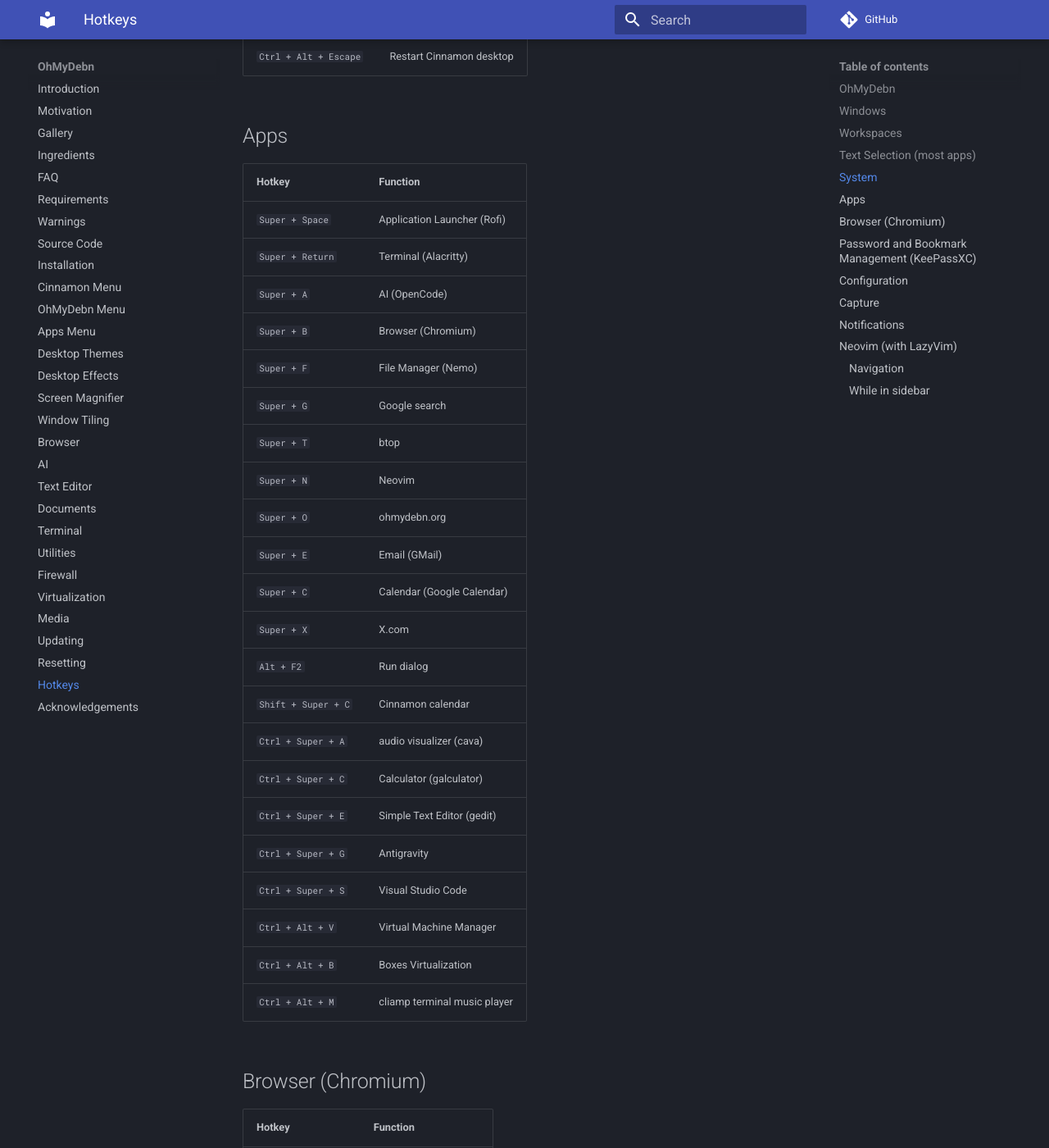
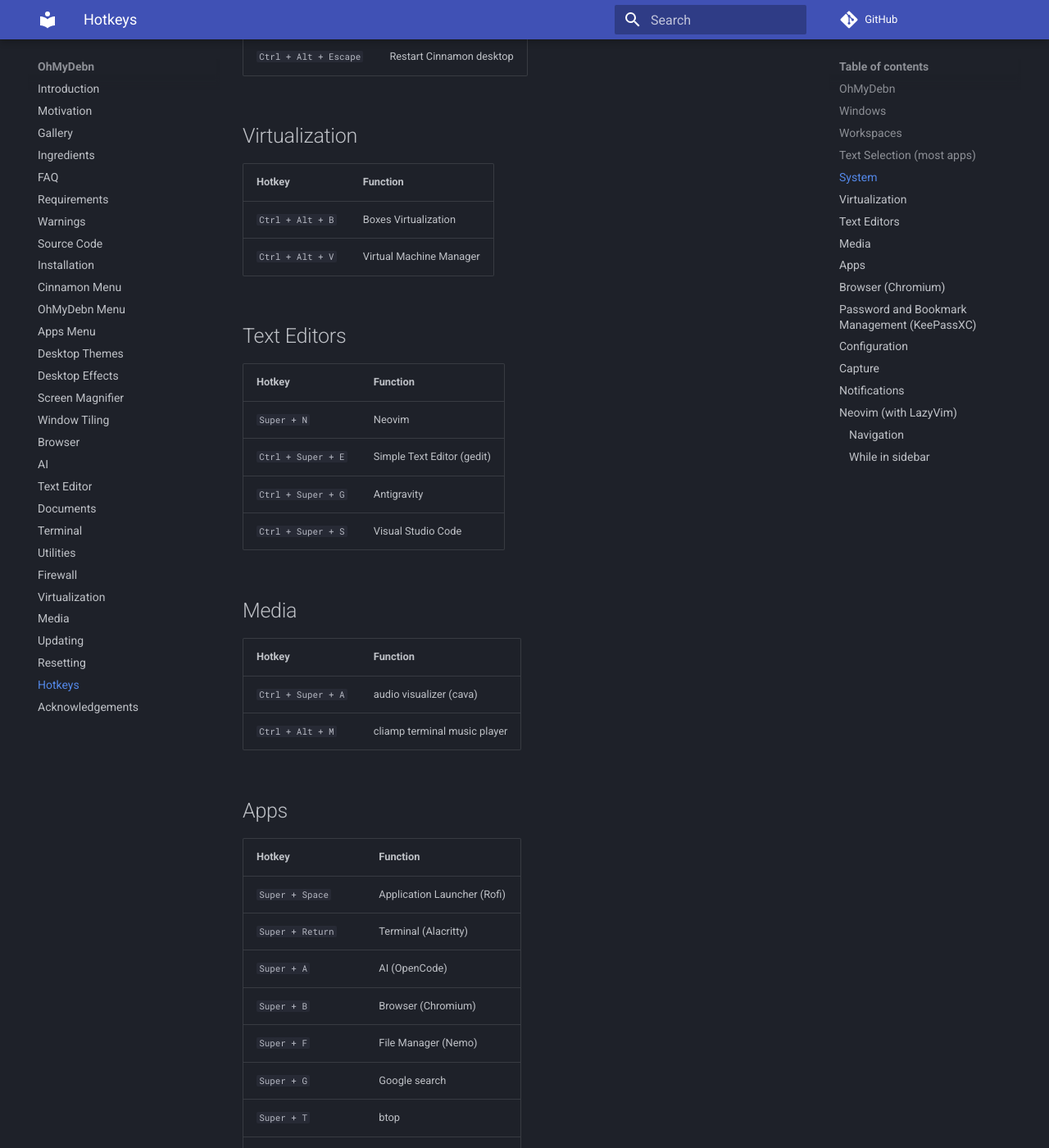
Before and after one commit to dougburks/ohmydebn-docs, an MkDocs documentation site: the page built from docs/hotkeys.md, in a window 1280 px wide and 1400 px high, scrolled down 3636 px. Shown: the whole window at 82% size. Built offline with MkDocs 1.6.1 and Material for MkDocs 9.7.7, drawn with Linux system fonts in a browser that asks for light colours; comment, search, counter and statistics services are not loaded.

Commit message:
update hotkeys

```diff
--- a/docs/hotkeys.md
+++ b/docs/hotkeys.md
@@ -86,6 +86,29 @@
 | `Ctrl + Alt + End` | Shut down |
 | `Ctrl + Alt + Escape` | Restart Cinnamon desktop |
 
+## Virtualization
+
+| Hotkey | Function |
+|--------|----------|
+| `Ctrl + Alt + B` | Boxes Virtualization
+| `Ctrl + Alt + V` | Virtual Machine Manager
+
+## Text Editors
+
+| Hotkey | Function |
+|--------|----------|
+| `Super + N` | Neovim |
+| `Ctrl + Super + E` | Simple Text Editor (gedit)
+| `Ctrl + Super + G` | Antigravity
+| `Ctrl + Super + S` | Visual Studio Code
+
+## Media
+
+| Hotkey | Function |
+|--------|----------|
+| `Ctrl + Super + A` | audio visualizer (cava)
+| `Ctrl + Alt + M` | cliamp terminal music player
+
 ## Apps
 
 | Hotkey | Function |
```
Also changed, not shown: other parts of docs/hotkeys.md (+0 -8 lines).
